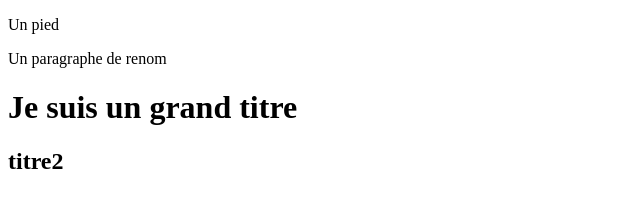
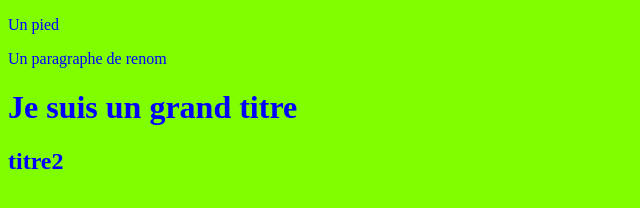
Before and after one commit to Workstation225/React-JS-Website, a website: page template/index.html in a window 1280 px wide. Shown: the whole page, without its empty margins (0-640 px from the left). Drawn offline with Linux system fonts and the light colour scheme.

Commit message:
Autre commit

```diff
--- a/template/index.html
+++ b/template/index.html
@@ -2,6 +2,7 @@
 <html lang="en">
 <head>
     <meta charset="UTF-8">
+    <link rel="stylesheet" href="style.css">
     <meta http-equiv="X-UA-Compatible" content="IE=edge">
     <meta name="viewport" content="width=device-width, initial-scale=1.0">
     <title>Document</title>
--- /dev/null
+++ b/template/style.css
@@ -0,0 +1,5 @@
+body
+{
+    color: blue;
+    background-color: chartreuse;
+}
```
Also changed, not shown: index.html (+1 -0 lines).
